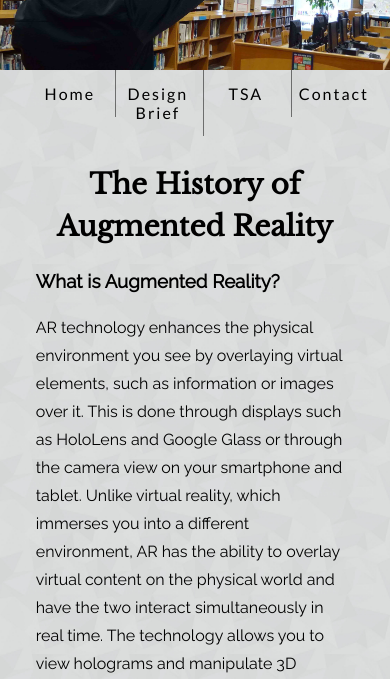
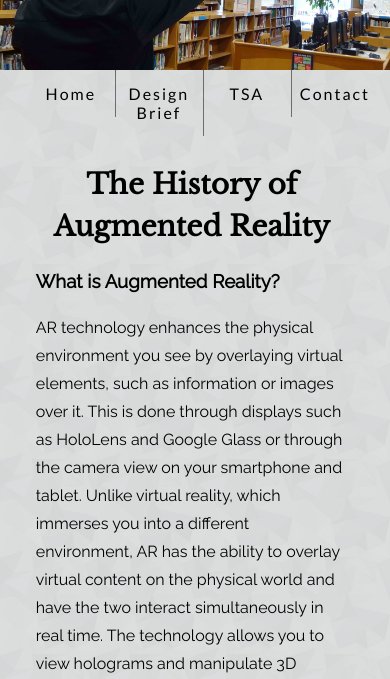
Before and after one commit to HenryCountyTSA/HenryCountyTSA.github.io, a plain HTML site: page history.html in a window 390 px wide. Shown: the part 165-844 px from the top of the page. Drawn offline with nearby package versions, Linux system fonts and the light colour scheme.

Commit message:
css update

```diff
--- a/stylesheet.css
+++ b/stylesheet.css
@@ -475,7 +475,9 @@ footer {
 	height: 100%;
 	width: 80%;
 	margin: 0 9%;
+	/*
 	overflow: hidden;
+	*/
 	padding: 5px;
 	position: relative;
 }
@@ -1092,7 +1094,7 @@ nav li {
 nav .nav_link {
 	display: block;
 	position: relative;
-	left: 11%;
+	left: 12%;
 	top: 0;
 	right: 0;
 }
@@ -1118,8 +1120,8 @@ nav .nav_link {
   align-content:center;
   top: 0;
   bottom: 0;
-  left: 13%;
-  right: 10%;
+  left: 12%;
+  right: 11%;
   background: rgba(189, 32, 49, 1);
   -webkit-transform: scaleX(0);
   transform: scaleX(0);
@@ -1184,7 +1186,7 @@ nav .nav_link {
 	font-weight: 900;
 	line-height: 1.5em;
 	font-size: 1.75em;
-	margin-right: -2%;
+	margin-right: 0%;
 	}
 
 
```
